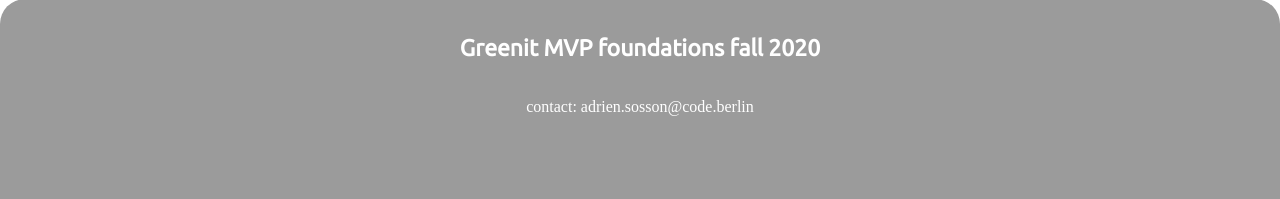
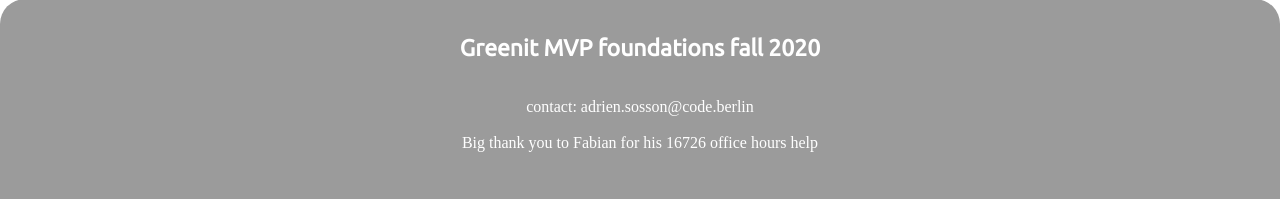
Before and after one commit to Sos-Adrien/Final-Project-SE, a Flask app: page / in a window 1280 px wide. Shown: the part 2999-3198 px from the top of the page. Run offline with Flask 2, Linux system fonts and the light colour scheme; data that the repository does not hold is empty; some web fonts are replaced.

Commit message:
thank you to fabian

```diff
--- a/greenit_website/templates/base.html
+++ b/greenit_website/templates/base.html
@@ -509,7 +509,7 @@
               <div class="divmargin">
                 <h11>
                   As soon the payment is received, the producer will contact you to verify your order and inform you when the products are ready! <br>
-                  Later,  you will be able to subscribe to your favourite producer and received the product every month.
+                  Later,  you will be able to subscribe to your favourite producer and receive the products every month.
                 </h11>
                 <br>
                 <br>
@@ -747,7 +747,8 @@
       <div class="Inlinediv2">
         <div class="Bottomdiv">
           <h2> Greenit MVP foundations fall 2020 </h2> <br>
-          <br><h19> contact: adrien.sosson@code.berlin </h19>
+          <br><h19> contact: adrien.sosson@code.berlin </h19> <br>
+          <br><h19> Big thank you to Fabian for his 16726 office hours help</h19>
         </div>
       </div>
     </footer>
```
